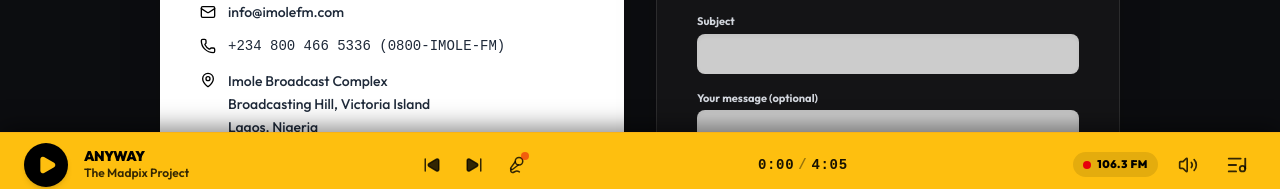
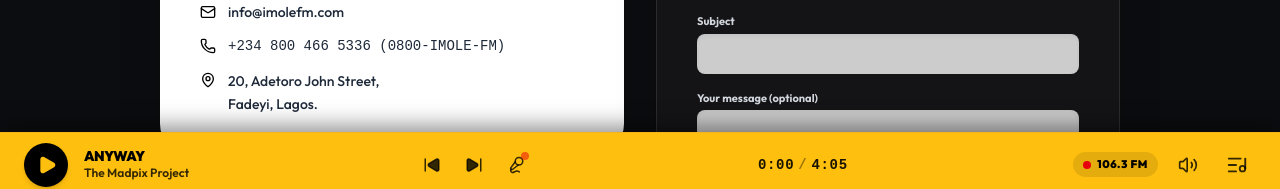
Before and after one commit to m16-omar/Wave-FM, a React (Vite) app: page /contact in a window 1280 px wide. Shown: the part 604-793 px from the top of the page. Built offline with nearby package versions, Linux system fonts and the light colour scheme.

Commit message:
fix(contact): update station address to 20, Adetoro John Street, Fadeyi, Lagos.

```diff
--- a/src/pages/Contact/ContactPage.tsx
+++ b/src/pages/Contact/ContactPage.tsx
@@ -332,11 +332,9 @@ export const ContactPage: React.FC = () => {
                 <div className="flex items-start gap-3">
                   <MapPin className="w-4 h-4 text-black shrink-0 mt-0.5" />
                   <div className="leading-relaxed font-medium">
-                    Imole Broadcast Complex
+                    20, Adetoro John Street,
                     <br />
-                    Broadcasting Hill, Victoria Island
-                    <br />
-                    Lagos, Nigeria
+                    Fadeyi, Lagos.
                   </div>
                 </div>
               </div>
```
